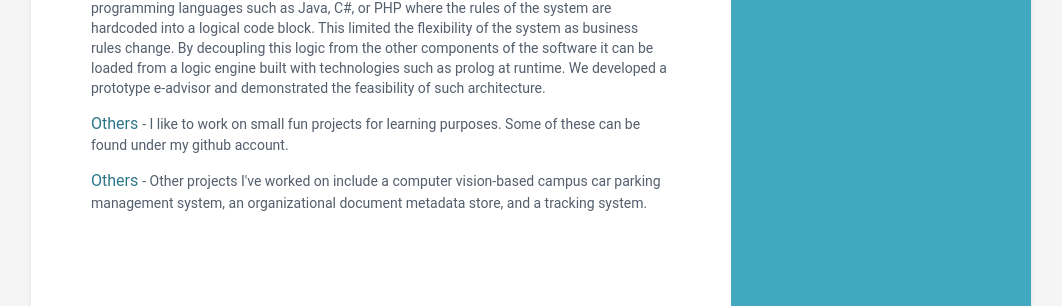
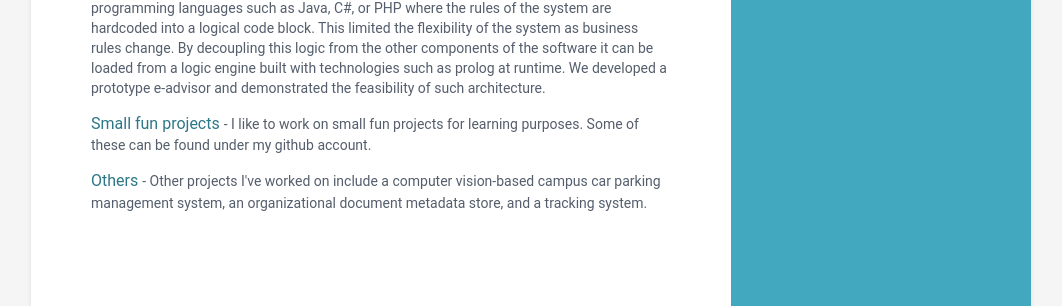
Before and after one commit to yosephberhanu/yosephberhanu.github.io, a Jekyll site: the page built from index.html, in a window 1280 px wide. Shown: the part 1839-2145 px from the top of the page, without its empty margins (109-1171 px from the left). Built offline with Jekyll 4.4.1, drawn with Linux system fonts in a browser that asks for light colours.

Commit message:
Fixes typos

```diff
--- a/_data/data.yml
+++ b/_data/data.yml
@@ -128,7 +128,7 @@ projects:
       tagline: '....'
     - title: E-advisor
       tagline: 'I worked with my students on a project to build is a decision support system for student advising using a rule-based declarative language. The primary goal of the project was to build a software architecture and a prototype that decoupled the business logic of the student information system at the university in order to make the rule editable without the need to rebuild the entire system again. Traditionally such a system is built using imperative programming languages such as Java, C#, or PHP where the rules of the system are hardcoded into a logical code block. This limited the flexibility of the system as business rules change. By decoupling this logic from the other components of the software it can be loaded from a logic engine built with technologies such as prolog at runtime. We developed a prototype e-advisor and demonstrated the feasibility of such architecture.'
-    - title: Others
+    - title: Small fun projects
       tagline: I like to work on small fun projects for learning purposes. Some of these can be found under my github account.
     - title: Others
       tagline: Other projects I've worked on include a computer vision-based campus car parking management system, an organizational document metadata store, and a tracking system.
```
